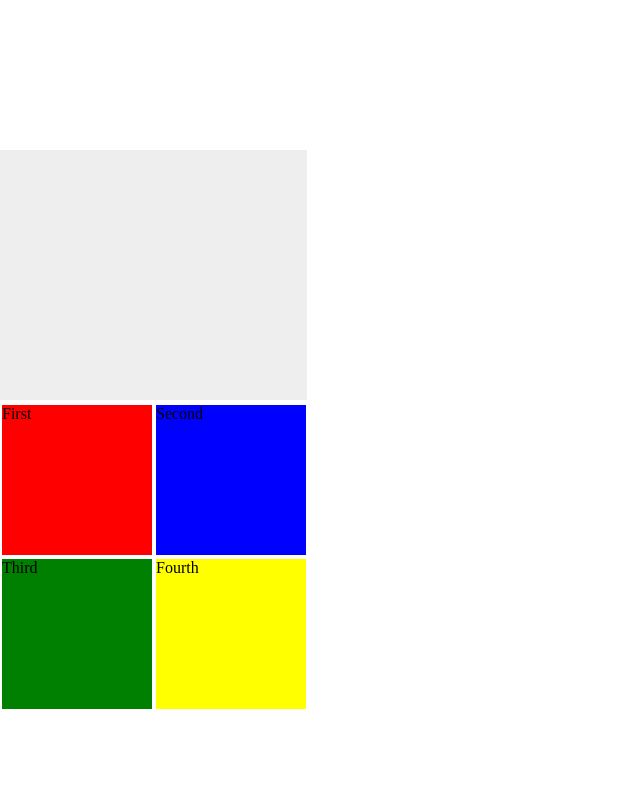
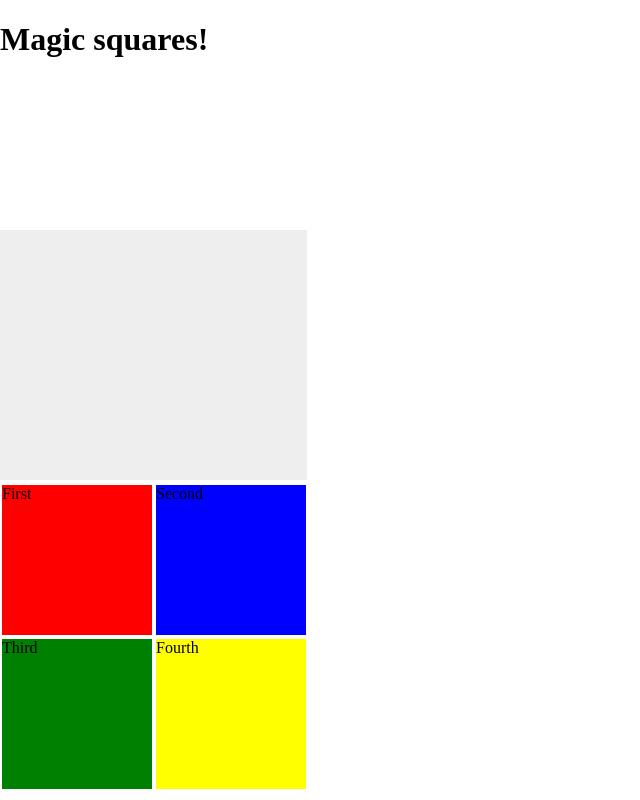
Before and after one commit to hrishikeshs/Trivia, a plain HTML site: page four-squares/index.html in a window 1280 px wide. Shown: the whole page, without its empty margins (0-640 px from the left). Drawn offline with Linux system fonts and the light colour scheme.

Commit message:
Add title for the magic squares

```diff
--- a/four-squares/index.html
+++ b/four-squares/index.html
@@ -9,6 +9,7 @@
     </title>
   </head>
   <body>
+    <h1>Magic squares!</h1>
     <div class="main-container">
       <div class="container">
         <div class="topmost"></div>
```
